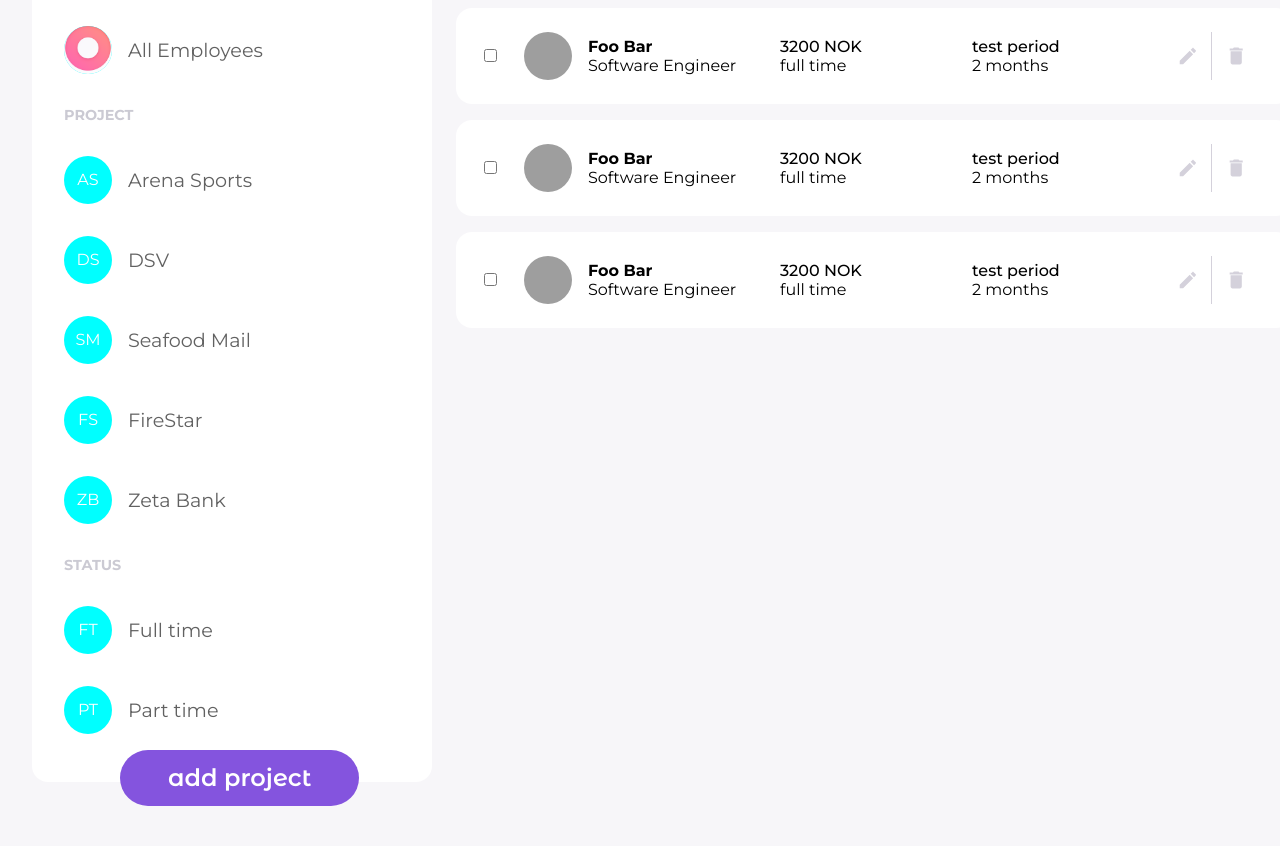
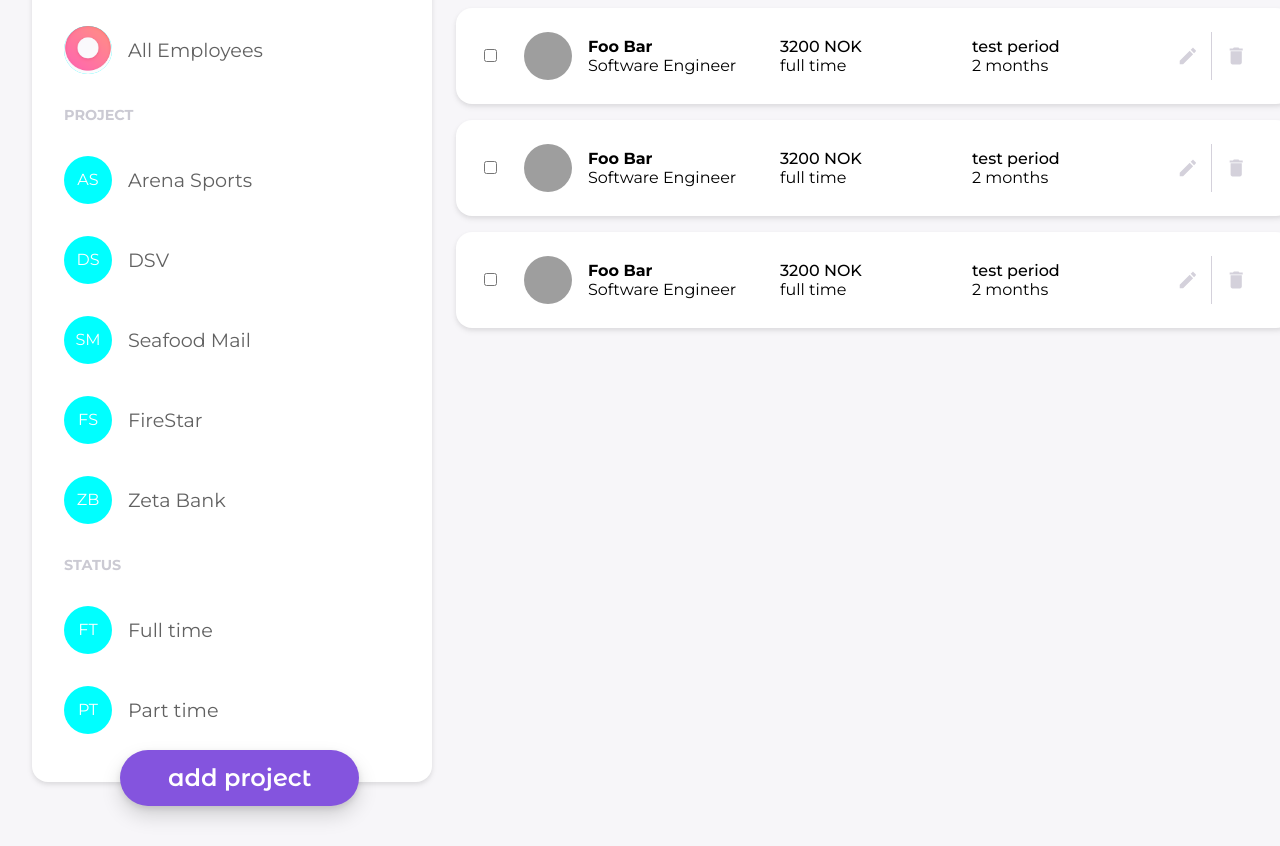
Before and after one commit to wahabtobibello/internia-employee-page, a React (Create React App) app: page / in a window 1280 px wide. Shown: the part 180-1026 px from the top of the page. Built offline with nearby package versions, Linux system fonts and the light colour scheme; grey boxes are pictures that could not be loaded.

Commit message:
feature: add drop shadow to side bar and table

```diff
--- a/src/components/Button/index.js
+++ b/src/components/Button/index.js
@@ -7,7 +7,7 @@ function Button({
                 }) {
     return (
         <button
-      className={`button-component ${className || ''}${icon ? ' -icon' : ''}${image ? ' -image' : ''}${primary ? ' -primary' : ''}${accent ? ' -accent' : ''}`}
+            className={`button-component${className ? ` ${className}` : ''}${icon ? ' -icon' : ''}${image ? ' -image' : ''}${primary ? ' -primary' : ''}${accent ? ' -accent' : ''}`}
             {...restProps}
         >
             {children}
--- a/src/components/EmployeesTable/EmployeesTable.scss
+++ b/src/components/EmployeesTable/EmployeesTable.scss
@@ -53,6 +53,16 @@
     background: white;
     padding: 1.5rem;
     margin: 0.5rem 0;
+    box-shadow: 0 3px 6px hsla(0, 0%, 0%, 0.07), 0 2px 4px hsla(0, 0%, 0%, 0.05);
+    transition: transform 0.5s;
+
+    &:hover {
+      transform: scale(1.02);
+
+      .button-component.-delete {
+        color: #D76061;
+      }
+    }
   }
 
   > tr > td {
--- a/src/components/EmployeesTable/index.js
+++ b/src/components/EmployeesTable/index.js
@@ -42,7 +42,7 @@ function EmployeesTable() {
         </td>
         <td className="manage">
           <Button icon><MdModeEdit /></Button>
-          <Button icon><MdDelete /></Button>
+          <Button icon  className="-delete"><MdDelete /></Button>
         </td>
       </tr>
       <tr>
@@ -62,7 +62,7 @@ function EmployeesTable() {
         </td>
         <td className="manage">
           <Button icon><MdModeEdit /></Button>
-          <Button icon><MdDelete /></Button>
+          <Button icon  className="-delete"><MdDelete /></Button>
         </td>
       </tr>
       <tr>
@@ -82,7 +82,7 @@ function EmployeesTable() {
         </td>
         <td className="manage">
           <Button icon><MdModeEdit /></Button>
-          <Button icon><MdDelete /></Button>
+          <Button icon className="-delete"><MdDelete /></Button>
         </td>
       </tr>
     </table>
--- a/src/components/Sidebar/Sidebar.scss
+++ b/src/components/Sidebar/Sidebar.scss
@@ -5,6 +5,7 @@
   border-radius: 1rem;
   padding: 2rem 0;
   position: relative;
+  box-shadow: 0 3px 6px hsla(0, 0%, 0%, 0.07), 0 2px 4px hsla(0, 0%, 0%, 0.05);
 
   .button-component.-calltoaction {
     position: absolute;
@@ -13,6 +14,7 @@
     line-height: 40px;
     font-size: 1.5rem;
     padding: 8px 48px;
+    box-shadow: 0 10px 20px hsla(0, 0%, 0%, 0.15), 0 3px 6px hsla(0, 0%, 0%, 0.10);
   }
 
   .button-component:not(.-calltoaction) {
```
Lines whose indentation alone changed are shown as unchanged.
